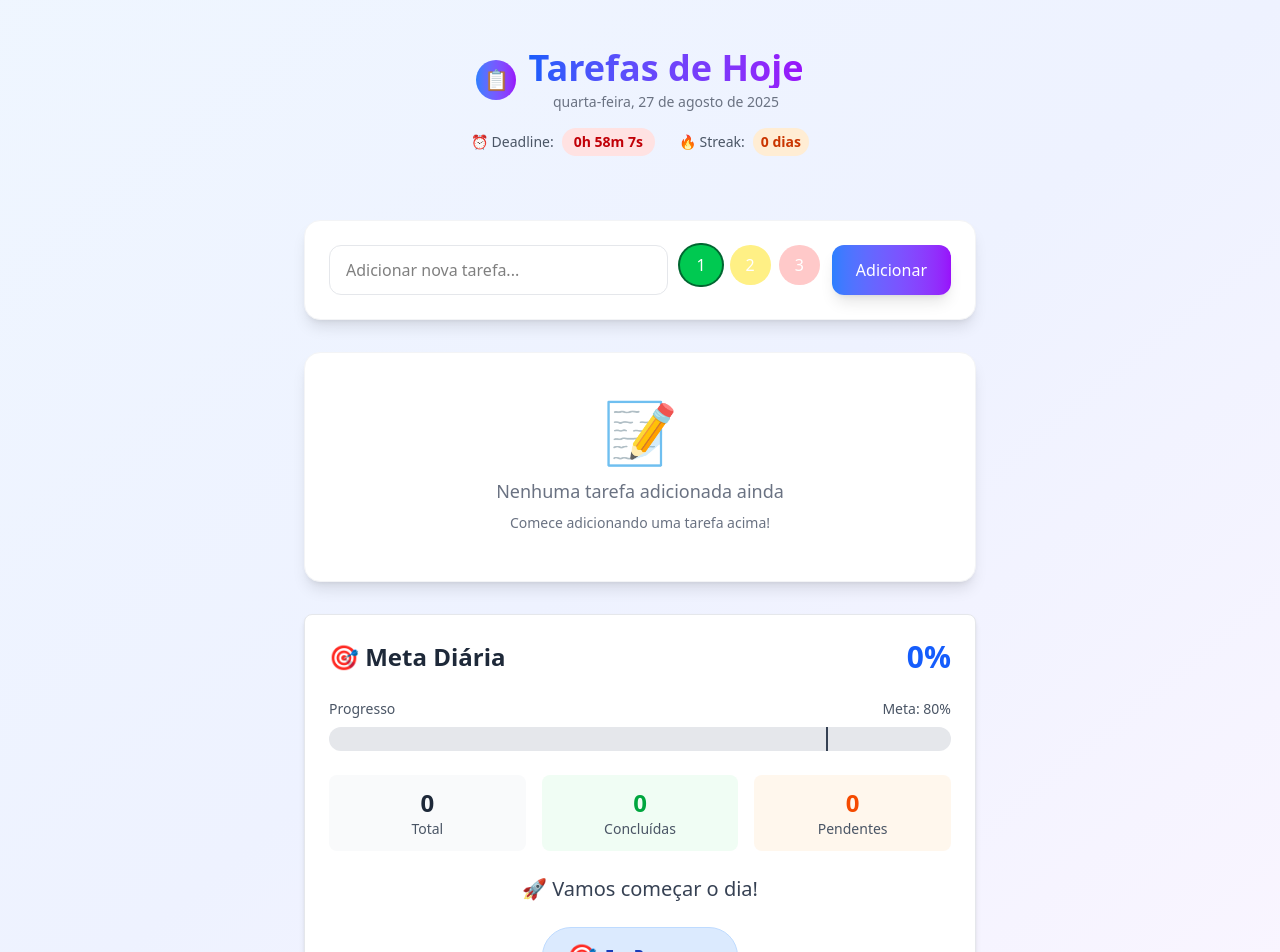
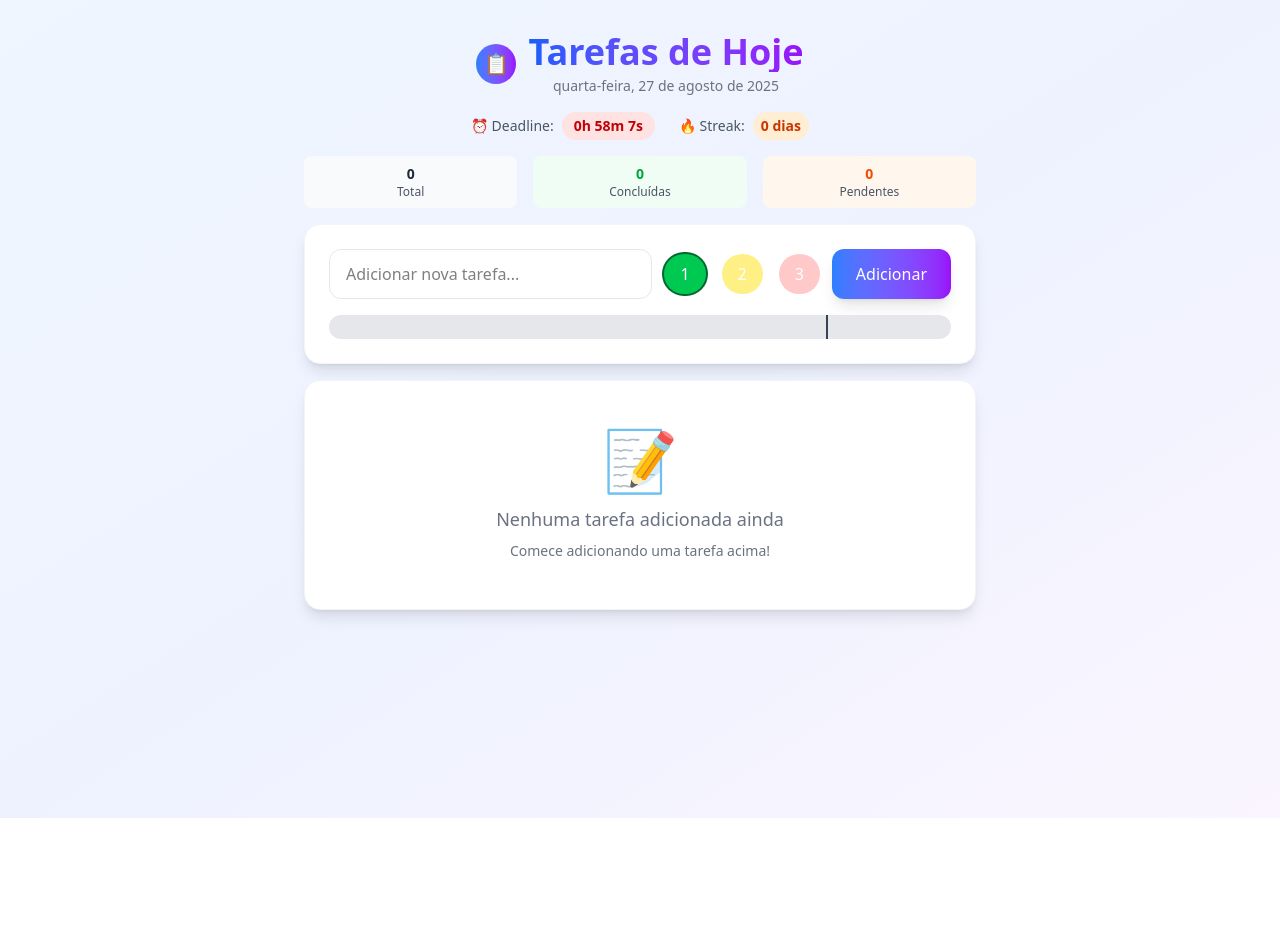
Before and after one commit to marcusdv/to-do-day, a Next.js app: page / in a window 1280 px wide. Shown: the top 952 px of the page. After the commit the page ends 818 px from the top, so only its background shows below. Built offline with nearby package versions, Linux system fonts and the light colour scheme.

Commit message:
mudanças de lugar da barra de progresso e tarefas

```diff
--- a/src/app/components/Header.tsx
+++ b/src/app/components/Header.tsx
@@ -1,64 +1,82 @@
 /**
- * Header.tsx
- * Componente responsável pelo cabeçalho principal da aplicação
- * Exibe título, data atual formatada, timer de deadline e streak de dias
- * Centraliza informações importantes sobre o estado atual do dia
+ * Componente Header - Cabeçalho com título, data, timer e streak
  */
 
-// Interface que define as props do componente
+import { useMetas } from '../hooks/useMetas';
+import { Tarefa } from '../types';
 interface HeaderProps {
-  tempoRestante: string; // Tempo restante até meia-noite (ex: "9h 35m 15s")
+  tempoRestante: string;
+  tarefas: Tarefa[];
 }
 
-/**
- * Componente Header - Exibe o cabeçalho principal da aplicação
- * Mostra informações contextuais importantes sobre o dia atual
- */
-export function Header({ tempoRestante }: HeaderProps) {
+export function Header({ tempoRestante, tarefas }: HeaderProps) {
+  const {
+    calcularProgresso,
+    getMensagemMotivacional,
+    tarefasParaMeta,
+    getMetaAtingida,
+  } = useMetas(tarefas);
+
+  // Cálculos locais
+  const progresso = calcularProgresso(tarefas);
+  const metaAtingida = getMetaAtingida();
+  const faltamTarefas = tarefasParaMeta();
+  const totalTarefas = tarefas.length;
+  const tarefasConcluidas = tarefas.filter(t => t.concluida).length;
+  const META_PERCENTUAL = 80;
+
   return (
-    <header className='text-center mb-8 pt-8'>
-      {/* Container do título principal com ícone */}
+    <header className='text-center pt-4'>
+      {/* Título principal */}
       <div className='inline-flex items-center gap-3 mb-4'>
-        {/* Ícone circular com gradiente */}
         <div className='w-10 h-10 bg-gradient-to-r from-blue-500 to-purple-600 rounded-full flex items-center justify-center'>
           <span className='text-white text-xl'>📋</span>
         </div>
-
-        {/* Container do título e data */}
         <div>
-          {/* Título principal com efeito gradiente */}
           <h1 className='text-4xl font-bold bg-gradient-to-r from-blue-600 to-purple-600 bg-clip-text text-transparent'>
             Tarefas de Hoje
           </h1>
-          {/* Data atual formatada em português brasileiro */}
-          {/* Exemplo de retorno: "quarta-feira, 21 de agosto de 2025" */}
           <p className='text-sm text-gray-500 mt-1'>
             {new Date().toLocaleDateString('pt-BR', {
-              weekday: 'long',    // dia da semana completo
-              year: 'numeric',    // ano com 4 dígitos
-              month: 'long',      // mês por extenso
-              day: 'numeric'      // dia do mês
+              weekday: 'long',
+              year: 'numeric',
+              month: 'long',
+              day: 'numeric'
             })}
           </p>
         </div>
       </div>
 
-      {/* Seção de estatísticas em tempo real */}
+      {/* Estatísticas em tempo real */}
       <div className='flex items-center justify-center gap-6 text-sm text-gray-600'>
-        {/* Timer countdown até meia-noite */}
         <div className='flex items-center gap-2'>
           <span>⏰ Deadline:</span>
           <span className='bg-red-100 text-red-700 px-3 py-1 rounded-full font-semibold'>
-            {tempoRestante} {/* Exemplo: "9h 35m 15s" */}
+            {tempoRestante}
           </span>
         </div>
-
-        {/* Contador de streak (funcionalidade futura) */}
         <div className='flex items-center gap-2'>
           <span>🔥 Streak:</span>
           <span className='bg-orange-100 text-orange-700 px-2 py-1 rounded-full font-semibold'>0 dias</span>
         </div>
       </div>
+
+
+      {/* Estatísticas */}
+      <div className="grid grid-cols-3 gap-4 mt-4">
+        <div className="text-center p-2 bg-gray-50 rounded-lg">
+          <div className="text-sm font-bold text-gray-800">{totalTarefas}</div>
+          <div className="text-xs text-gray-600">Total</div>
+        </div>
+        <div className="text-center p-2 bg-green-50 rounded-lg">
+          <div className="text-sm font-bold text-green-600">{tarefasConcluidas}</div>
+          <div className="text-xs text-gray-600">Concluídas</div>
+        </div>
+        <div className="text-center p-2 bg-orange-50 rounded-lg">
+          <div className="text-sm font-bold text-orange-600">{totalTarefas - tarefasConcluidas}</div>
+          <div className="text-xs text-gray-600">Pendentes</div>
+        </div>
+      </div>
     </header>
   );
 }
--- a/src/app/components/MetasComponent.tsx
+++ b/src/app/components/MetasComponent.tsx
@@ -1,7 +1,7 @@
 import { useMetas } from '@/app/hooks/useMetas';
 import { Tarefa } from '../types'
 
-export const MetasComponent = ({tarefas}: {tarefas: Tarefa[]}) => {
+export const MetasComponent = ({ tarefas }: { tarefas: Tarefa[] }) => {
     const {
         calcularProgresso,
         getMensagemMotivacional,
@@ -27,20 +27,62 @@ export const MetasComponent = ({tarefas}: {tarefas: Tarefa[]}) => {
     };
 
     return (
-        <div className="bg-white p-6 rounded-lg shadow-md mb-6 border border-gray-200">
-            {/* Cabeçalho */}
-            <div className="flex justify-between items-center mb-6">
-                <h2 className="text-2xl font-bold text-gray-800 flex items-center gap-2">
-                    🎯 Meta Diária
-                </h2>
-                <span className="text-3xl font-bold text-blue-600">
-                    {progresso}%
-                </span>
+        <div className="bg-white pt-4 px-12 mb-2 mx-4 pb-1 rounded-lg shadow-lg border border-gray-200 fixed bottom-0 left-0 right-0 ">
+
+
+            {/* Estatísticas */}
+            <div className="grid grid-cols-3 gap-4 mb-2">
+                <div className="text-center p-1 bg-gray-50 rounded-lg">
+                    <div className="text-sm font-bold text-gray-800">{totalTarefas}</div>
+                    <div className="text-xs text-gray-600">Total</div>
+                </div>
+                <div className="text-center p-1 bg-green-50 rounded-lg">
+                    <div className="text-sm font-bold text-green-600">{tarefasConcluidas}</div>
+                    <div className="text-xs text-gray-600">Concluídas</div>
+                </div>
+                <div className="text-center p-1 bg-orange-50 rounded-lg">
+                    <div className="text-sm font-bold text-orange-600">{totalTarefas - tarefasConcluidas}</div>
+                    <div className="text-xs text-gray-600">Pendentes</div>
+                </div>
             </div>
 
+            {/* Mensagem Motivacional */}
+            {/* <div className="text-center mb-6 flex flex-col justify-between">
+                    <p className="text-md font-medium text-gray-700">
+                        {getMensagemMotivacional()}
+                    </p>
+
+                    {/* Informação sobre meta */}
+            {/* {!metaAtingida && faltamTarefas > 0 && (
+                        <p className="text-gray-600">
+                            Faltam apenas <span className="font-bold text-blue-600">{faltamTarefas}</span>
+                            {faltamTarefas === 1 ? ' tarefa' : ' tarefas'} para atingir sua meta!
+                        </p>
+                    )} */}
+
+            {/* Badge de Status */}
+            {/* <div className="">
+                        {metaAtingida ? (
+                            <div className="inline-flex items-center px-6 py-3 rounded-full bg-green-100 border border-green-200">
+                                <span className="text-2xl mr-2">🏆</span>
+                                <span className="font-bold text-green-800">Meta Atingida!</span>
+                            </div>
+                        ) : (
+                            <div className="inline-flex items-center px-3 py-1 rounded-full bg-blue-100 border border-blue-200">
+                                <span className="text-md mr-2">🎯</span>
+                                <span className="font-bold text-blue-800">Em Progresso</span>
+                            </div>
+                        )}
+                    </div>
+                </div> */}
+
+
+
+
+
             {/* Barra de Progresso */}
-            <div className="mb-6">
-                <div className="flex justify-between text-sm text-gray-600 mb-2">
+            <div>
+                <div className="flex justify-between text-xs text-gray-600 mb-2">
                     <span>Progresso</span>
                     <span>Meta: {META_PERCENTUAL}%</span>
                 </div>
@@ -66,52 +108,6 @@ export const MetasComponent = ({tarefas}: {tarefas: Tarefa[]}) => {
                     />
                 </div>
             </div>
-
-            {/* Estatísticas */}
-            <div className="grid grid-cols-3 gap-4 mb-6">
-                <div className="text-center p-3 bg-gray-50 rounded-lg">
-                    <div className="text-2xl font-bold text-gray-800">{totalTarefas}</div>
-                    <div className="text-sm text-gray-600">Total</div>
-                </div>
-                <div className="text-center p-3 bg-green-50 rounded-lg">
-                    <div className="text-2xl font-bold text-green-600">{tarefasConcluidas}</div>
-                    <div className="text-sm text-gray-600">Concluídas</div>
-                </div>
-                <div className="text-center p-3 bg-orange-50 rounded-lg">
-                    <div className="text-2xl font-bold text-orange-600">{totalTarefas - tarefasConcluidas}</div>
-                    <div className="text-sm text-gray-600">Pendentes</div>
-                </div>
-            </div>
-
-            {/* Mensagem Motivacional */}
-            <div className="text-center mb-6">
-                <p className="text-xl font-medium text-gray-700 mb-3">
-                    {getMensagemMotivacional()}
-                </p>
-
-                {/* Informação sobre meta */}
-                {!metaAtingida && faltamTarefas > 0 && (
-                    <p className="text-gray-600">
-                        Faltam apenas <span className="font-bold text-blue-600">{faltamTarefas}</span>
-                        {faltamTarefas === 1 ? ' tarefa' : ' tarefas'} para atingir sua meta!
-                    </p>
-                )}
-            </div>
-
-            {/* Badge de Status */}
-            <div className="flex justify-center">
-                {metaAtingida ? (
-                    <div className="inline-flex items-center px-6 py-3 rounded-full bg-green-100 border border-green-200">
-                        <span className="text-2xl mr-2">🏆</span>
-                        <span className="font-bold text-green-800">Meta Atingida!</span>
-                    </div>
-                ) : (
-                    <div className="inline-flex items-center px-6 py-3 rounded-full bg-blue-100 border border-blue-200">
-                        <span className="text-2xl mr-2">🎯</span>
-                        <span className="font-bold text-blue-800">Em Progresso</span>
-                    </div>
-                )}
-            </div>
         </div>
     );
 };
--- a/src/app/components/TaskForm.tsx
+++ b/src/app/components/TaskForm.tsx
@@ -6,24 +6,42 @@
  */
 
 import { useState } from 'react';
-import { podeCriarTarefas } from '../utils/dateUtils';
 import { Tarefa } from "../types";
+import { useMetas } from '../hooks/useMetas';
 
 interface TaskFormProps {
   adicionarTarefa: (nome: string, prioridade: Tarefa["prioridade"]) => void;
+  tarefas: Tarefa[];
 }
 
 /**
  * Componente de formulário para adicionar novas tarefas
  * Gerencia o input do usuário e valida se ainda é possível criar tarefas
  */
-export function TaskForm({ adicionarTarefa }: TaskFormProps) {
+export function TaskForm({ adicionarTarefa, tarefas }: TaskFormProps) {
   // Estado local para controlar o valor do input de texto
   const [inputTarefa, setInputTarefa] = useState('');
 
   // Estado local para controlar a prioridade da tarefa
   const [prioridade, setPrioridade] = useState<'baixa' | 'media' | 'alta'>('baixa');
 
+
+
+  const {
+    calcularProgresso,
+    getMensagemMotivacional,
+    tarefasParaMeta,
+    getMetaAtingida,
+  } = useMetas(tarefas);
+
+
+  // Cálculos locais
+  const progresso = calcularProgresso(tarefas);
+  const metaAtingida = getMetaAtingida();
+  const faltamTarefas = tarefasParaMeta();
+  const totalTarefas = tarefas.length;
+  const tarefasConcluidas = tarefas.filter(t => t.concluida).length;
+  const META_PERCENTUAL = 80;
   /**
    * Função para processar a submissão de nova tarefa
    * Valida horário limite e se o input não está vazio
@@ -41,6 +59,15 @@ export function TaskForm({ adicionarTarefa }: TaskFormProps) {
     // Chama função callback para adicionar a tarefa e limpa o input
     adicionarTarefa(inputTarefa.trim(), prioridade);
     setInputTarefa('');
+  };
+
+  // Cor da barra baseada no progresso
+  const getCorBarra = () => {
+    if (progresso < 25) return "bg-red-500";
+    if (progresso < 50) return "bg-orange-500";
+    if (progresso < 75) return "bg-yellow-500";
+    if (progresso < META_PERCENTUAL) return "bg-blue-500";
+    return "bg-green-500";
   };
 
   // Renderização condicional: se passou das 10h, mostra aviso de bloqueio
@@ -74,8 +101,10 @@ export function TaskForm({ adicionarTarefa }: TaskFormProps) {
           placeholder="Adicionar nova tarefa..."
           className='flex-1 px-4 py-3 border border-gray-200 rounded-xl focus:outline-none focus:ring-2 focus:ring-blue-500 focus:border-transparent transition-all'
         />
+
+
         {/* Botão para escolher prioridade da tarefa */}
-        <ul className='flex gap-2'>
+        <ul className='flex gap-4 items-center'>
           <li>
             <button
               onClick={() => setPrioridade('baixa')}
@@ -105,6 +134,7 @@ export function TaskForm({ adicionarTarefa }: TaskFormProps) {
           </li>
         </ul>
 
+
         {/* Botão para submeter a nova tarefa */}
         <button
           onClick={handleSubmit}
@@ -113,6 +143,30 @@ export function TaskForm({ adicionarTarefa }: TaskFormProps) {
           Adicionar
         </button>
       </div>
+
+      {/* Barra de Progresso */}
+
+
+      <div className="w-full bg-gray-200 rounded-full h-6 relative px-2 mt-4">
+        {/* Barra de progresso */}
+        <div
+          className={`h-6 rounded-full transition-all duration-700 ease-out ${getCorBarra()}`}
+          style={{ width: `${Math.min(progresso, 100)}%` }}
+        >
+          {/* Texto dentro da barra se houver espaço */}
+          {progresso > 15 && (
+            <span className="absolute inset-0 flex items-center justify-center text-white text-sm font-medium">
+              {progresso}%
+            </span>
+          )}
+        </div>
+
+        {/* Linha da meta */}
+        <div
+          className="absolute top-0 h-6 w-0.5 bg-gray-700"
+          style={{ left: `${META_PERCENTUAL}%`, transform: 'translateX(-50%)' }}
+        />
+      </div>
     </div>
   );
 }
--- a/src/app/components/TaskList.tsx
+++ b/src/app/components/TaskList.tsx
@@ -72,7 +72,7 @@ export function TaskList({ tarefas, onToggleTask }: TaskListProps) {
                 </button>
 
                 {/* Container do texto da tarefa */}
-                <div className='flex-1'>
+                <div className='flex-1 select-none '>
                   <span className={`text-lg ${tarefa.concluida ? 'line-through text-gray-500' : `${textColor}` // Aplica riscado se concluída
                     }`}>
                     {tarefa.nome}
--- a/src/app/page.tsx
+++ b/src/app/page.tsx
@@ -65,22 +65,22 @@ export default function Home() {
 
   return (
     // Container principal com fundo gradiente
-    <div className='min-h-screen bg-gradient-to-br from-blue-50 via-indigo-50 to-purple-50 p-4'>
+
+    <div className='min-h-screen bg-gradient-to-br from-blue-50 via-indigo-50 to-purple-50 p-4 pb-52'>
       {/* Container centralizado com largura máxima */}
-      <div className="max-w-2xl mx-auto flex flex-col gap-8">
+      <div className="max-w-2xl mx-auto flex flex-col gap-4">
 
         {/* ===== 📋 CABEÇALHO ===== */}
-        <Header tempoRestante={tempoRestante} />
+        <Header tempoRestante={tempoRestante} tarefas={tarefas} />
 
         {/* ===== 📝 FORMULÁRIO DE ADIÇÃO DE TAREFAS ===== */}
-        <TaskForm adicionarTarefa={adicionarTarefa} />
+        <TaskForm adicionarTarefa={adicionarTarefa} tarefas={tarefas} />
 
         {/* ===== 📋 LISTA DE TAREFAS ===== */}
         <TaskList tarefas={tarefas} onToggleTask={concluirTarefa} />
 
-        {/* ===== 📊 ESTATÍSTICAS ===== */}
-        <MetasComponent tarefas={tarefas} />
       </div>
     </div>
+
   );
 }
```
